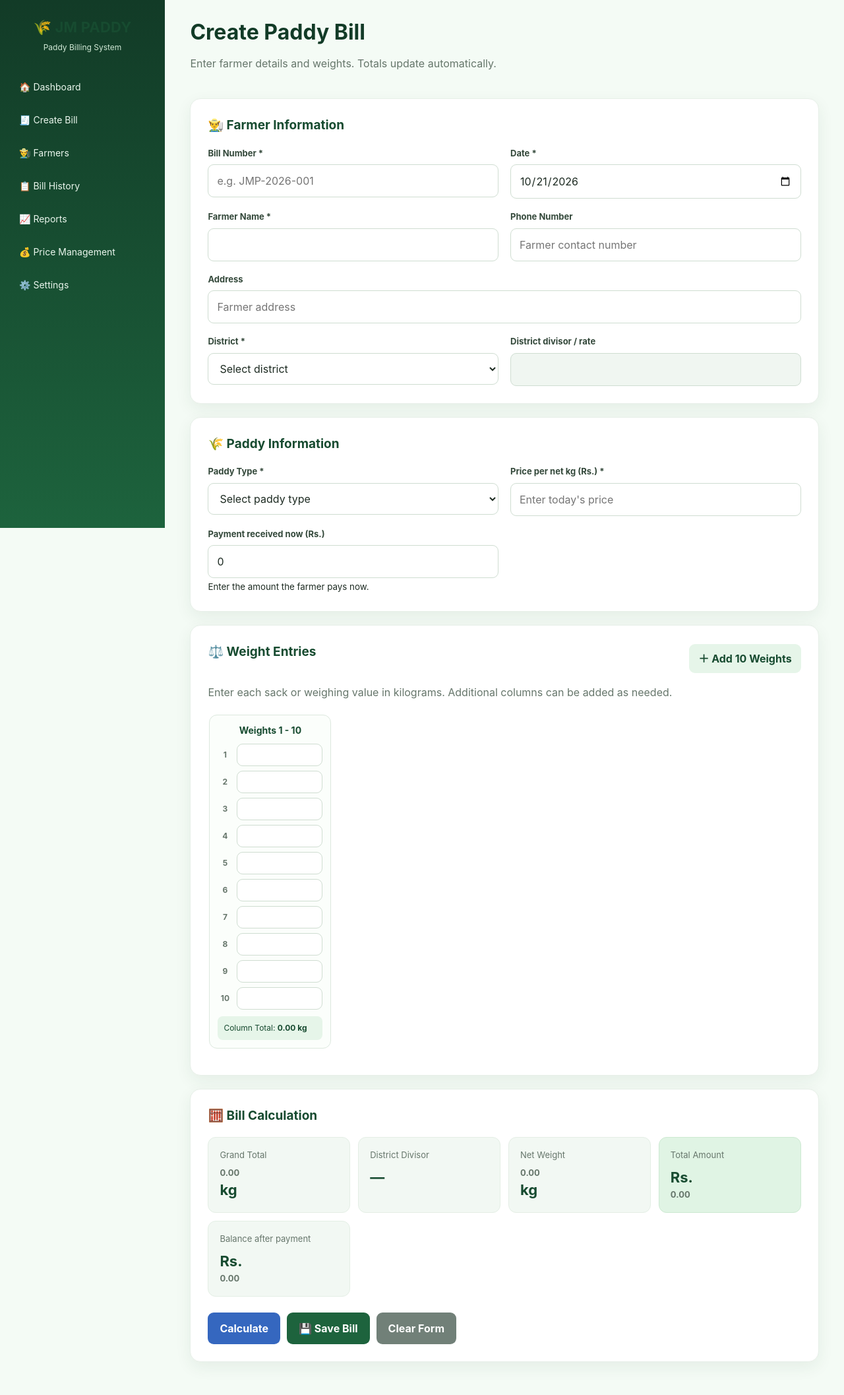
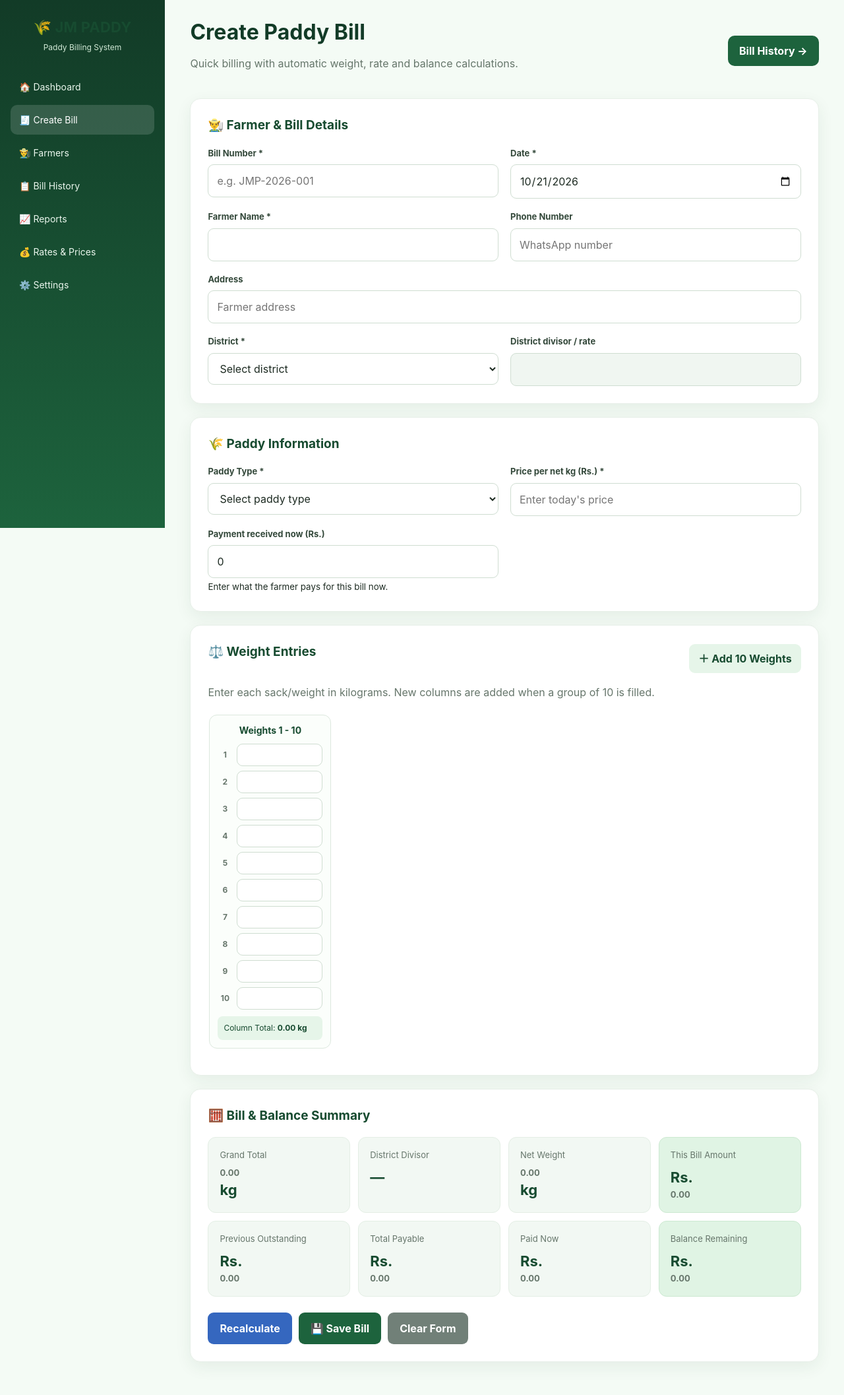
Before and after one commit to farisjm/jm-paddy-update, a PHP site: page /bill.php in a window 1280 px wide. Shown: the whole page at 66% size. Run offline with PHP 8.4, Linux system fonts and the light colour scheme; data that the repository does not hold is empty.

Commit message:
Redesign bill form with editable bills and balance summary

```diff
--- a/bill.php
+++ b/bill.php
@@ -1,31 +1,56 @@
-<!DOCTYPE html>
-<html lang="en"><head><meta charset="UTF-8"><meta name="viewport" content="width=device-width,initial-scale=1"><title>JM PADDY | Create Bill</title><link rel="stylesheet" href="style.css"></head>
-<body><div class="app"><aside class="sidebar"><h2>🌾 JM PADDY</h2><p class="subtitle">Paddy Billing System</p><nav><a href="dashboard.php">🏠 Dashboard</a><a href="bill.php">🧾 Create Bill</a><a href="farmers.php">👨‍🌾 Farmers</a><a href="history.php">📋 Bill History</a><a href="reports.php">📈 Reports</a><a href="prices.php">💰 Price Management</a><a href="settings.php">⚙️ Settings</a></nav></aside>
-<main class="main"><header class="topbar"><div><h1>Create Paddy Bill</h1><p>Enter farmer details and weights. Totals update automatically.</p></div></header>
-<form id="billForm" action="save_bill.php" method="POST">
-<section class="panel"><h2>👨‍🌾 Farmer Information</h2><div class="grid">
-<div><label for="bill_no">Bill Number *</label><input type="text" name="bill_no" id="bill_no" placeholder="e.g. JMP-2026-001" required></div>
-<div><label for="bill_date">Date *</label><input type="date" name="bill_date" id="bill_date" value="<?php echo date('Y-m-d'); ?>" required></div>
-<div><label for="farmer_name">Farmer Name *</label><input type="text" name="farmer_name" id="farmer_name" required></div>
-<div><label for="phone">Phone Number</label><input type="tel" name="phone" id="phone" inputmode="tel" placeholder="Farmer contact number"></div>
-<div class="full"><label for="address">Address</label><input type="text" name="address" id="address" placeholder="Farmer address"></div>
-<div><label for="district">District *</label><select name="district" id="district" onchange="updateRate()" required><option value="">Select district</option><option>Vavuniya</option><option>Mannar</option><option>Mullaitivu</option><option>Kilinochchi</option><option>Jaffna</option></select></div>
-<div><label for="district_rate">District divisor / rate</label><input type="number" name="district_rate" id="district_rate" readonly required></div>
+<?php
+require "db.php";
+$editId = isset($_GET["edit"]) ? (int)$_GET["edit"] : 0;
+$existing = null;
+$initialWeights = [];
+if ($editId > 0) {
+  $stmt=$conn->prepare("SELECT b.*, f.name AS farmer_name, f.phone, f.address FROM bills b JOIN farmers f ON f.id=b.farmer_id WHERE b.id=?");
+  $stmt->bind_param("i",$editId); $stmt->execute(); $existing=$stmt->get_result()->fetch_assoc();
+  if (!$existing) { http_response_code(404); exit("Bill not found."); }
+  $ws=$conn->prepare("SELECT weight_no AS number, weight FROM bill_weights WHERE bill_id=? ORDER BY weight_no");
+  $ws->bind_param("i",$editId); $ws->execute(); $wr=$ws->get_result();
+  while($w=$wr->fetch_assoc()) $initialWeights[]=["number"=>(int)$w["number"],"weight"=>(float)$w["weight"]];
+}
+$rates=["Vavuniya"=>72,"Mannar"=>73,"Mullaitivu"=>73,"Kilinochchi"=>73,"Jaffna"=>73];
+$rateResult=$conn->query("SELECT district,divisor FROM district_rates");
+if($rateResult) while($r=$rateResult->fetch_assoc()) $rates[$r["district"]]=(float)$r["divisor"];
+$paddyPrices=["Samba"=>0,"Keeri Samba"=>0,"Nadu"=>0];
+$priceResult=$conn->query("SELECT paddy_type,price FROM paddy_prices");
+if($priceResult) while($r=$priceResult->fetch_assoc()) $paddyPrices[$r["paddy_type"]]=(float)$r["price"];
+$selectedDistrict=$existing["district"]??"";
+$selectedType=$existing["paddy_type"]??"";
+?>
+<!DOCTYPE html><html lang="en"><head><meta charset="UTF-8"><meta name="viewport" content="width=device-width,initial-scale=1"><title>JM PADDY | <?= $existing ? "Edit Bill" : "Create Bill" ?></title><link rel="stylesheet" href="style.css"></head>
+<body><div class="app"><aside class="sidebar"><h2>🌾 JM PADDY</h2><p class="subtitle">Paddy Billing System</p><nav><a href="dashboard.php">🏠 Dashboard</a><a class="active" href="bill.php">🧾 <?= $existing ? "Edit Bill" : "Create Bill" ?></a><a href="farmers.php">👨‍🌾 Farmers</a><a href="history.php">📋 Bill History</a><a href="reports.php">📈 Reports</a><a href="prices.php">💰 Rates & Prices</a><a href="settings.php">⚙️ Settings</a></nav></aside>
+<main class="main"><header class="topbar"><div><h1><?= $existing ? "Edit Paddy Bill" : "Create Paddy Bill" ?></h1><p><?= $existing ? "Update bill details and save your changes." : "Quick billing with automatic weight, rate and balance calculations." ?></p></div><a class="btn" href="history.php">Bill History →</a></header>
+<?php if(isset($_GET["error"])): ?><div class="panel" style="border-color:#f1b5a9;color:#8c2e20">Unable to save the bill. Check the database upgrade and bill details.</div><?php endif; ?>
+<form id="billForm" action="save_bill.php<?= $existing ? "?edit=".(int)$editId : "" ?>" method="POST">
+<section class="panel"><h2>👨‍🌾 Farmer & Bill Details</h2><div class="grid">
+<div><label for="bill_no">Bill Number *</label><input type="text" name="bill_no" id="bill_no" value="<?= htmlspecialchars($existing["bill_no"]??"") ?>" placeholder="e.g. JMP-2026-001" required></div>
+<div><label for="bill_date">Date *</label><input type="date" name="bill_date" id="bill_date" value="<?= htmlspecialchars($existing["bill_date"]??date("Y-m-d")) ?>" required></div>
+<div><label for="farmer_name">Farmer Name *</label><input type="text" name="farmer_name" id="farmer_name" value="<?= htmlspecialchars($existing["farmer_name"]??"") ?>" required></div>
+<div><label for="phone">Phone Number</label><input type="tel" name="phone" id="phone" inputmode="tel" value="<?= htmlspecialchars($existing["phone"]??"") ?>" placeholder="WhatsApp number" onblur="loadFarmerBalance()"></div>
+<div class="full"><label for="address">Address</label><input type="text" name="address" id="address" value="<?= htmlspecialchars($existing["address"]??"") ?>" placeholder="Farmer address"></div>
+<div><label for="district">District *</label><select name="district" id="district" onchange="updateRate()" required><option value="">Select district</option><?php foreach($rates as $d=>$v): ?><option value="<?= htmlspecialchars($d) ?>" <?= $selectedDistrict===$d?"selected":"" ?>><?= htmlspecialchars($d) ?></option><?php endforeach; ?></select></div>
+<div><label for="district_rate">District divisor / rate</label><input type="number" name="district_rate" id="district_rate" value="<?= htmlspecialchars((string)($existing["district_rate"]??($rates[$selectedDistrict]??""))) ?>" readonly required></div>
 </div></section>
 <section class="panel"><h2>🌾 Paddy Information</h2><div class="grid">
-<div><label for="paddy_type">Paddy Type *</label><select name="paddy_type" id="paddy_type" required><option value="">Select paddy type</option><option value="Samba">Samba</option><option value="Keeri Samba">Keeri Samba</option><option value="Nadu">Nadu</option></select></div>
-<div><label for="price">Price per net kg (Rs.) *</label><input type="number" name="price" id="price" step="0.01" min="0" placeholder="Enter today's price" oninput="calculateBill()" required></div>
-<div><label for="paid_amount">Payment received now (Rs.)</label><input type="number" name="paid_amount" id="paid_amount" min="0" step="0.01" value="0" oninput="calculateBill()" required><small>Enter the amount the farmer pays now.</small></div>
+<div><label for="paddy_type">Paddy Type *</label><select name="paddy_type" id="paddy_type" onchange="suggestPaddyPrice()" required><option value="">Select paddy type</option><?php foreach($paddyPrices as $type=>$p): ?><option value="<?= htmlspecialchars($type) ?>" data-price="<?= $p ?>" <?= $selectedType===$type?"selected":"" ?>><?= htmlspecialchars($type) ?></option><?php endforeach; ?></select></div>
+<div><label for="price">Price per net kg (Rs.) *</label><input type="number" name="price" id="price" step="0.01" min="0" value="<?= htmlspecialchars((string)($existing["price"]??"")) ?>" placeholder="Enter today's price" oninput="calculateBill()" required></div>
+<div><label for="paid_amount">Payment received now (Rs.)</label><input type="number" name="paid_amount" id="paid_amount" min="0" step="0.01" value="<?= htmlspecialchars((string)($existing["paid_amount"]??"0")) ?>" oninput="calculateBill()" required><small>Enter what the farmer pays for this bill now.</small></div>
 </div></section>
-<section class="panel"><div class="weight-header"><h2>⚖️ Weight Entries</h2><button type="button" class="small-btn" onclick="addWeightColumn()">＋ Add 10 Weights</button></div><p>Enter each sack or weighing value in kilograms. Additional columns can be added as needed.</p><div id="weightContainer" class="weight-container"></div><input type="hidden" name="weights" id="weightsData"></section>
-<section class="panel"><h2>🧮 Bill Calculation</h2><div class="result-grid">
+<section class="panel"><div class="weight-header"><h2>⚖️ Weight Entries</h2><button type="button" class="small-btn" onclick="addWeightColumn()">＋ Add 10 Weights</button></div><p>Enter each sack/weight in kilograms. New columns are added when a group of 10 is filled.</p><div id="weightContainer" class="weight-container"></div><input type="hidden" name="weights" id="weightsData"></section>
+<section class="panel"><h2>🧮 Bill & Balance Summary</h2><div class="result-grid">
 <div class="result-box"><span>Grand Total</span><strong><span id="grandTotal">0.00</span> kg</strong></div>
-<div class="result-box"><span>District Divisor</span><strong id="displayRate">—</strong></div>
+<div class="result-box"><span>District Divisor</span><strong id="displayRate"><?= htmlspecialchars((string)($rates[$selectedDistrict]??"—")) ?></strong></div>
 <div class="result-box"><span>Net Weight</span><strong><span id="netWeight">0.00</span> kg</strong></div>
-<div class="result-box total"><span>Total Amount</span><strong>Rs. <span id="totalAmount">0.00</span></strong></div>
-<div class="result-box"><span>Balance after payment</span><strong>Rs. <span id="balanceDue">0.00</span></strong></div>
-</div><input type="hidden" name="total_weight" id="total_weight"><input type="hidden" name="net_weight" id="net_weight"><input type="hidden" name="total_amount" id="total_amount"><input type="hidden" name="balance_due" id="balance_due">
-<div class="actions"><button type="button" class="calculate" onclick="calculateBill()">Calculate</button><button type="submit" class="save">💾 Save Bill</button><button type="reset" class="clear" onclick="resetWeights()">Clear Form</button></div></section>
-</form></main></div><script src="script.js"></script><script>
-document.getElementById('billForm').addEventListener('submit',function(e){calculateBill();if(!(parseFloat(document.getElementById('total_weight').value)>0)){e.preventDefault();alert('Please enter at least one weight greater than zero.');}});
-</script></body></html>
+<div class="result-box total"><span>This Bill Amount</span><strong>Rs. <span id="totalAmount">0.00</span></strong></div>
+<div class="result-box"><span>Previous Outstanding</span><strong>Rs. <span id="previousBalance">0.00</span></strong></div>
+<div class="result-box"><span>Total Payable</span><strong>Rs. <span id="totalPayable">0.00</span></strong></div>
+<div class="result-box"><span>Paid Now</span><strong>Rs. <span id="paidDisplay">0.00</span></strong></div>
+<div class="result-box total"><span>Balance Remaining</span><strong>Rs. <span id="balanceDue">0.00</span></strong></div>
+</div><input type="hidden" name="total_weight" id="total_weight"><input type="hidden" name="net_weight" id="net_weight"><input type="hidden" name="total_amount" id="total_amount"><input type="hidden" name="balance_due" id="balance_due"><input type="hidden" id="previous_balance" name="previous_balance" value="0">
+<div class="actions"><button type="button" class="calculate" onclick="calculateBill()">Recalculate</button><button type="submit" class="save">💾 <?= $existing ? "Update Bill" : "Save Bill" ?></button><button type="reset" class="clear" onclick="resetWeights()">Clear Form</button><?php if($existing): ?><a class="btn" href="view_bill.php?id=<?= (int)$editId ?>">Cancel</a><?php endif; ?></div>
+</section></form></main></div>
+<script>window.JMPADDY_RATES=<?= json_encode($rates,JSON_HEX_TAG|JSON_HEX_APOS|JSON_HEX_AMP|JSON_HEX_QUOT) ?>;window.JMPADDY_INITIAL_WEIGHTS=<?= json_encode($initialWeights,JSON_HEX_TAG|JSON_HEX_APOS|JSON_HEX_AMP|JSON_HEX_QUOT) ?>;window.JMPADDY_EDIT_ID=<?= (int)$editId ?>;</script><script src="script.js"></script>
+<script>document.getElementById('billForm').addEventListener('submit',function(e){calculateBill();if(!(parseFloat(document.getElementById('total_weight').value)>0)){e.preventDefault();alert('Please enter at least one weight greater than zero.');}});window.addEventListener('load',function(){if(document.getElementById('district').value)updateRate();if(document.getElementById('phone').value)loadFarmerBalance();calculateBill();});</script></body></html>
```
